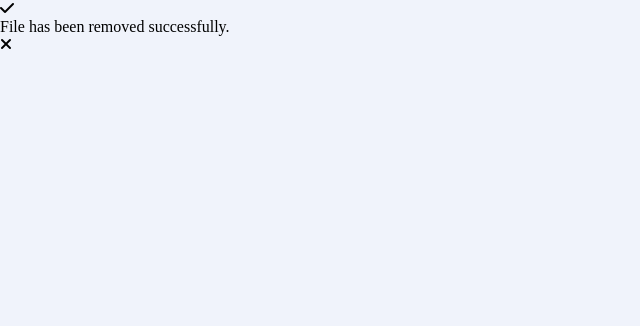
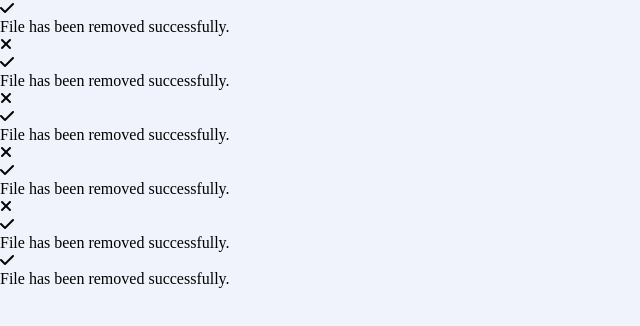
Before and after one commit to alok-38/I-Code-This, a plain HTML site: page 30-Day-Roadmap/toasts/index.html in a window 1280 px wide. Shown: the whole page, without its empty margins (0-640 px from the left). Drawn offline with Linux system fonts and the light colour scheme.

Commit message:
Working with HTML

```diff
--- a/30-Day-Roadmap/toasts/index.html
+++ b/30-Day-Roadmap/toasts/index.html
@@ -13,7 +13,30 @@
 
 <body>
     <main>
-        <section>
+        <section class="first--section">
+            <article>
+                <div>
+                    <div><i class="fa-solid fa-check"></i></div>
+                    <div>File has been removed successfully.</div>
+                </div>
+                <div><i class="fa-solid fa-close"></i></div>
+            </article>
+            <article>
+                <div>
+                    <div><i class="fa-solid fa-check"></i></div>
+                    <div>File has been removed successfully.</div>
+                </div>
+                <div><i class="fa-solid fa-close"></i></div>
+            </article>
+        </section>
+        <section class="second--section">
+            <article>
+                <div>
+                    <div><i class="fa-solid fa-check"></i></div>
+                    <div>File has been removed successfully.</div>
+                </div>
+                <div><i class="fa-solid fa-close"></i></div>
+            </article>
             <article>
                 <div>
                     <div><i class="fa-solid fa-check"></i></div>
@@ -25,13 +48,17 @@
         <section>
             <article>
                 <div>
-                    <div></div>
-                    <div></div>
+                    <div><i class="fa-solid fa-check"></i></div>
+                    <div>File has been removed successfully.</div>
                 </div>
-                <div></div>
+            </article>
+            <article>
+                <div>
+                    <div><i class="fa-solid fa-check"></i></div>
+                    <div>File has been removed successfully.</div>
+                </div>
             </article>
         </section>
-        <section></section>
     </main>
 </body>
 
```
